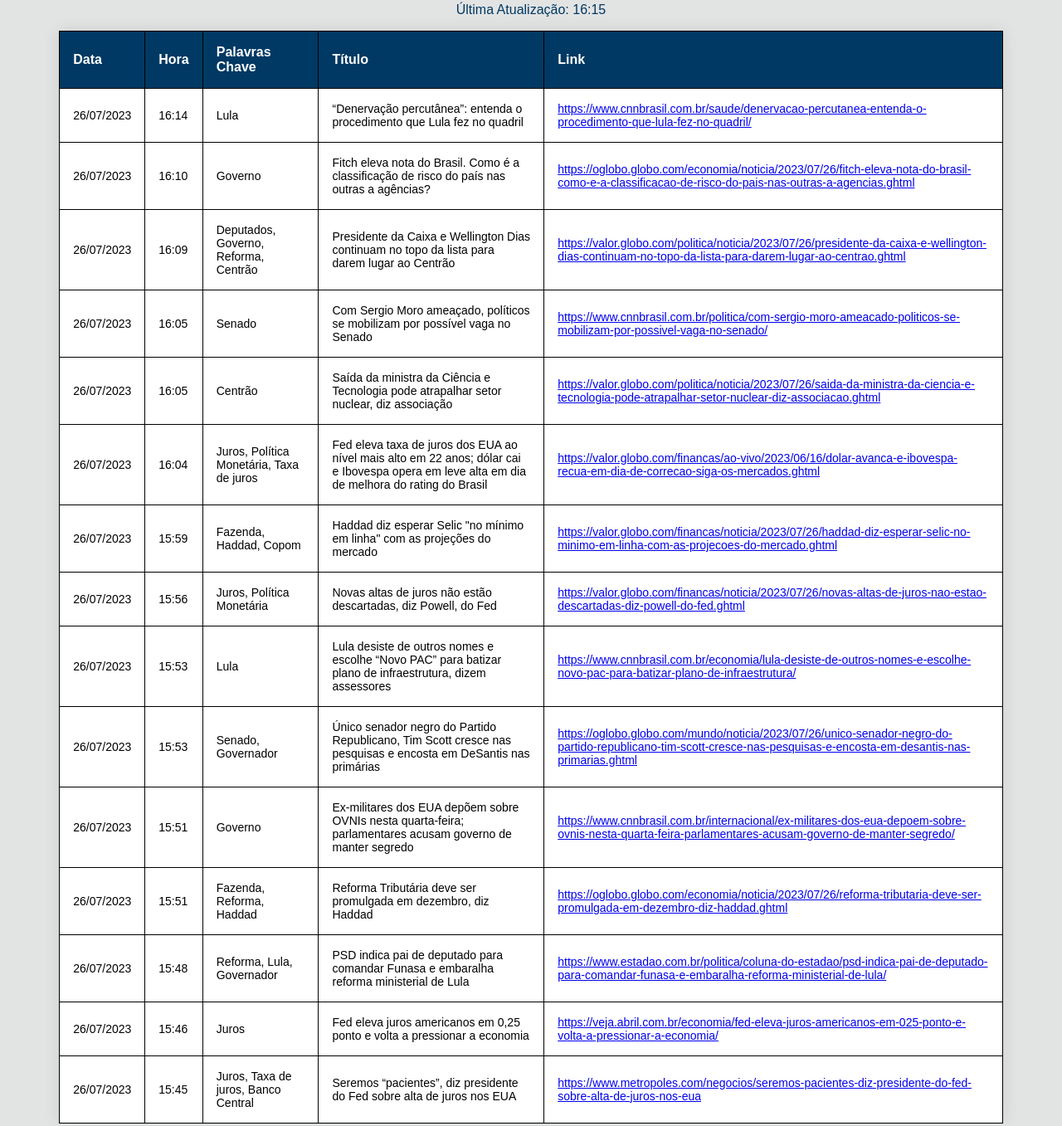
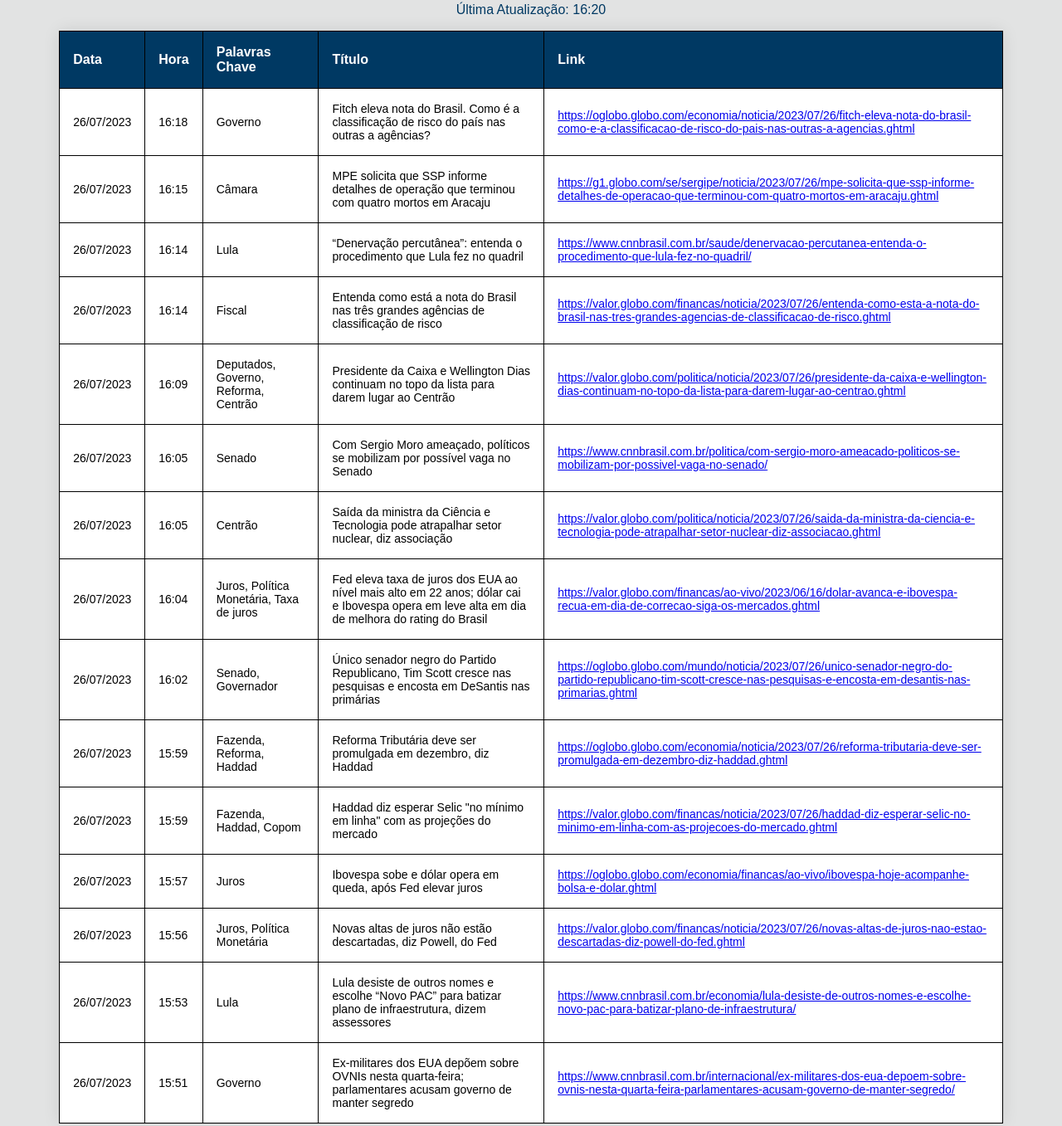
Before and after one commit to agregnews/agregnews, a plain HTML site: page index.html in a window 1280 px wide. Shown: the part 65-1422 px from the top of the page at 83% size. Drawn offline with Linux system fonts and the light colour scheme.

Commit message:
Última Atualização: 16:20

```diff
--- a/index.html
+++ b/index.html
@@ -16,7 +16,7 @@ p {  font-family:"Effra", sans-serif; text-align: center; color: #003963;}
 </head>
 
 <h2 >Agregador de Notícias</h2>
-<p style="font-family:"Effra", sans-serif;" > Última Atualização: 16:15</p style="font-family:"Effra", sans-serif;" > <table class="center"> <table border="1" class="dataframe table table-stripped">
+<p style="font-family:"Effra", sans-serif;" > Última Atualização: 16:20</p style="font-family:"Effra", sans-serif;" > <table class="center"> <table border="1" class="dataframe table table-stripped">
   <thead>
     <tr style="text-align: right;">
       <th>Data</th>
@@ -29,6 +29,20 @@ p {  font-family:"Effra", sans-serif; text-align: center; color: #003963;}
   <tbody>
     <tr>
       <td>26/07/2023</td>
+      <td>16:18</td>
+      <td>Governo</td>
+      <td>Fitch eleva nota do Brasil. Como é a classificação de risco do país nas outras a agências?</td>
+      <td><a href="https://oglobo.globo.com/economia/noticia/2023/07/26/fitch-eleva-nota-do-brasil-como-e-a-classificacao-de-risco-do-pais-nas-outras-a-agencias.ghtml">https://oglobo.globo.com/economia/noticia/2023/07/26/fitch-eleva-nota-do-brasil-como-e-a-classificacao-de-risco-do-pais-nas-outras-a-agencias.ghtml</a></td>
+    </tr>
+    <tr>
+      <td>26/07/2023</td>
+      <td>16:15</td>
+      <td>Câmara</td>
+      <td>MPE solicita que SSP informe detalhes de operação que terminou com quatro mortos em Aracaju</td>
+      <td><a href="https://g1.globo.com/se/sergipe/noticia/2023/07/26/mpe-solicita-que-ssp-informe-detalhes-de-operacao-que-terminou-com-quatro-mortos-em-aracaju.ghtml">https://g1.globo.com/se/sergipe/noticia/2023/07/26/mpe-solicita-que-ssp-informe-detalhes-de-operacao-que-terminou-com-quatro-mortos-em-aracaju.ghtml</a></td>
+    </tr>
+    <tr>
+      <td>26/07/2023</td>
       <td>16:14</td>
       <td>Lula</td>
       <td>“Denervação percutânea”: entenda o procedimento que Lula fez no quadril</td>
@@ -36,10 +50,10 @@ p {  font-family:"Effra", sans-serif; text-align: center; color: #003963;}
     </tr>
     <tr>
       <td>26/07/2023</td>
-      <td>16:10</td>
-      <td>Governo</td>
-      <td>Fitch eleva nota do Brasil. Como é a classificação de risco do país nas outras a agências?</td>
-      <td><a href="https://oglobo.globo.com/economia/noticia/2023/07/26/fitch-eleva-nota-do-brasil-como-e-a-classificacao-de-risco-do-pais-nas-outras-a-agencias.ghtml">https://oglobo.globo.com/economia/noticia/2023/07/26/fitch-eleva-nota-do-brasil-como-e-a-classificacao-de-risco-do-pais-nas-outras-a-agencias.ghtml</a></td>
+      <td>16:14</td>
+      <td>Fiscal</td>
+      <td>Entenda como está a nota do Brasil nas três grandes agências de classificação de risco</td>
+      <td><a href="https://valor.globo.com/financas/noticia/2023/07/26/entenda-como-esta-a-nota-do-brasil-nas-tres-grandes-agencias-de-classificacao-de-risco.ghtml">https://valor.globo.com/financas/noticia/2023/07/26/entenda-como-esta-a-nota-do-brasil-nas-tres-grandes-agencias-de-classificacao-de-risco.ghtml</a></td>
     </tr>
     <tr>
       <td>26/07/2023</td>
@@ -71,10 +85,31 @@ p {  font-family:"Effra", sans-serif; text-align: center; color: #003963;}
     </tr>
     <tr>
       <td>26/07/2023</td>
+      <td>16:02</td>
+      <td>Senado, Governador</td>
+      <td>Único senador negro do Partido Republicano, Tim Scott cresce nas pesquisas e encosta em DeSantis nas primárias</td>
+      <td><a href="https://oglobo.globo.com/mundo/noticia/2023/07/26/unico-senador-negro-do-partido-republicano-tim-scott-cresce-nas-pesquisas-e-encosta-em-desantis-nas-primarias.ghtml">https://oglobo.globo.com/mundo/noticia/2023/07/26/unico-senador-negro-do-partido-republicano-tim-scott-cresce-nas-pesquisas-e-encosta-em-desantis-nas-primarias.ghtml</a></td>
+    </tr>
+    <tr>
+      <td>26/07/2023</td>
+      <td>15:59</td>
+      <td>Fazenda, Reforma, Haddad</td>
+      <td>Reforma Tributária deve ser promulgada em dezembro, diz Haddad</td>
+      <td><a href="https://oglobo.globo.com/economia/noticia/2023/07/26/reforma-tributaria-deve-ser-promulgada-em-dezembro-diz-haddad.ghtml">https://oglobo.globo.com/economia/noticia/2023/07/26/reforma-tributaria-deve-ser-promulgada-em-dezembro-diz-haddad.ghtml</a></td>
+    </tr>
+    <tr>
+      <td>26/07/2023</td>
       <td>15:59</td>
       <td>Fazenda, Haddad, Copom</td>
       <td>Haddad diz esperar Selic "no mínimo em linha" com as projeções do mercado</td>
       <td><a href="https://valor.globo.com/financas/noticia/2023/07/26/haddad-diz-esperar-selic-no-minimo-em-linha-com-as-projecoes-do-mercado.ghtml">https://valor.globo.com/financas/noticia/2023/07/26/haddad-diz-esperar-selic-no-minimo-em-linha-com-as-projecoes-do-mercado.ghtml</a></td>
+    </tr>
+    <tr>
+      <td>26/07/2023</td>
+      <td>15:57</td>
+      <td>Juros</td>
+      <td>Ibovespa sobe e dólar opera em queda, após Fed elevar juros</td>
+      <td><a href="https://oglobo.globo.com/economia/financas/ao-vivo/ibovespa-hoje-acompanhe-bolsa-e-dolar.ghtml">https://oglobo.globo.com/economia/financas/ao-vivo/ibovespa-hoje-acompanhe-bolsa-e-dolar.ghtml</a></td>
     </tr>
     <tr>
       <td>26/07/2023</td>
@@ -92,45 +127,10 @@ p {  font-family:"Effra", sans-serif; text-align: center; color: #003963;}
     </tr>
     <tr>
       <td>26/07/2023</td>
-      <td>15:53</td>
-      <td>Senado, Governador</td>
-      <td>Único senador negro do Partido Republicano, Tim Scott cresce nas pesquisas e encosta em DeSantis nas primárias</td>
-      <td><a href="https://oglobo.globo.com/mundo/noticia/2023/07/26/unico-senador-negro-do-partido-republicano-tim-scott-cresce-nas-pesquisas-e-encosta-em-desantis-nas-primarias.ghtml">https://oglobo.globo.com/mundo/noticia/2023/07/26/unico-senador-negro-do-partido-republicano-tim-scott-cresce-nas-pesquisas-e-encosta-em-desantis-nas-primarias.ghtml</a></td>
-    </tr>
-    <tr>
-      <td>26/07/2023</td>
       <td>15:51</td>
       <td>Governo</td>
       <td>Ex-militares dos EUA depõem sobre OVNIs nesta quarta-feira; parlamentares acusam governo de manter segredo</td>
       <td><a href="https://www.cnnbrasil.com.br/internacional/ex-militares-dos-eua-depoem-sobre-ovnis-nesta-quarta-feira-parlamentares-acusam-governo-de-manter-segredo/">https://www.cnnbrasil.com.br/internacional/ex-militares-dos-eua-depoem-sobre-ovnis-nesta-quarta-feira-parlamentares-acusam-governo-de-manter-segredo/</a></td>
     </tr>
-    <tr>
-      <td>26/07/2023</td>
-      <td>15:51</td>
-      <td>Fazenda, Reforma, Haddad</td>
-      <td>Reforma Tributária deve ser promulgada em dezembro, diz Haddad</td>
-      <td><a href="https://oglobo.globo.com/economia/noticia/2023/07/26/reforma-tributaria-deve-ser-promulgada-em-dezembro-diz-haddad.ghtml">https://oglobo.globo.com/economia/noticia/2023/07/26/reforma-tributaria-deve-ser-promulgada-em-dezembro-diz-haddad.ghtml</a></td>
-    </tr>
-    <tr>
-      <td>26/07/2023</td>
-      <td>15:48</td>
-      <td>Reforma, Lula, Governador</td>
-      <td>PSD indica pai de deputado para comandar Funasa e embaralha reforma ministerial de Lula</td>
-      <td><a href="https://www.estadao.com.br/politica/coluna-do-estadao/psd-indica-pai-de-deputado-para-comandar-funasa-e-embaralha-reforma-ministerial-de-lula/">https://www.estadao.com.br/politica/coluna-do-estadao/psd-indica-pai-de-deputado-para-comandar-funasa-e-embaralha-reforma-ministerial-de-lula/</a></td>
-    </tr>
-    <tr>
-      <td>26/07/2023</td>
-      <td>15:46</td>
-      <td>Juros</td>
-      <td>Fed eleva juros americanos em 0,25 ponto e volta a pressionar a economia</td>
-      <td><a href="https://veja.abril.com.br/economia/fed-eleva-juros-americanos-em-025-ponto-e-volta-a-pressionar-a-economia/">https://veja.abril.com.br/economia/fed-eleva-juros-americanos-em-025-ponto-e-volta-a-pressionar-a-economia/</a></td>
-    </tr>
-    <tr>
-      <td>26/07/2023</td>
-      <td>15:45</td>
-      <td>Juros, Taxa de juros, Banco Central</td>
-      <td>Seremos “pacientes”, diz presidente do Fed sobre alta de juros nos EUA</td>
-      <td><a href="https://www.metropoles.com/negocios/seremos-pacientes-diz-presidente-do-fed-sobre-alta-de-juros-nos-eua">https://www.metropoles.com/negocios/seremos-pacientes-diz-presidente-do-fed-sobre-alta-de-juros-nos-eua</a></td>
-    </tr>
   </tbody>
 </table>
```
